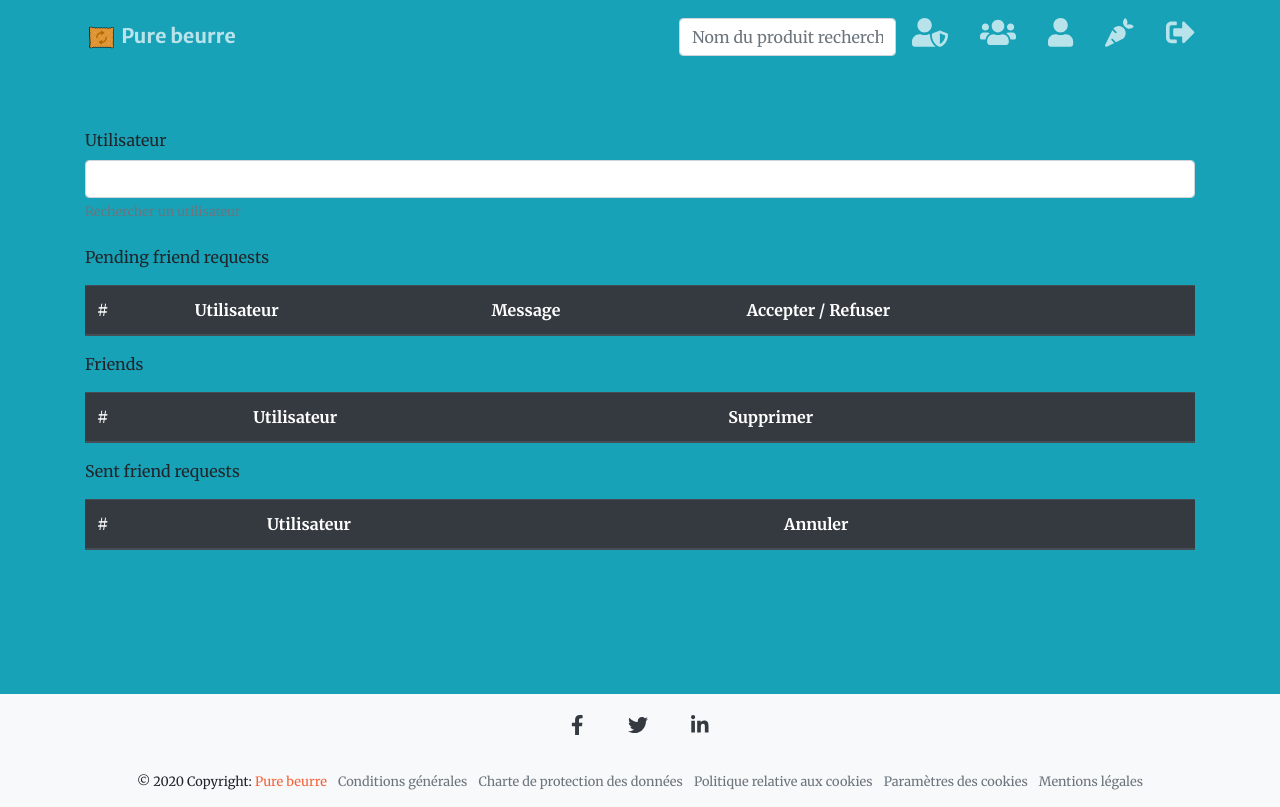
After one commit to 0x726974636879/platform-for-Nutella-enthusiasts, a Django app: page /search_friend/ in a window 1280 px wide. The commit adds this page. Run offline with Django 3.2, Linux system fonts and the light colour scheme; the visitor is signed in with stand-in values (Sample User, id 1); lists and menus that the app fills with data are empty; parts of the project's set-up code (start-up, migrations or seed data) failed here and were passed over; some libraries are stand-ins or nearby versions.

Commit message:
add: friendship feature

```diff
--- /dev/null
+++ b/src/apps/core/templates/core/friendship.html
@@ -0,0 +1,106 @@
+{% extends "layouts/base.html" %}
+
+{% load static %}
+
+{% block content %}
+<div class="page-section bg-info">
+    <div class="container">
+        {% for field in form %}
+            {% for error in field.errors %}
+                <div class="alert alert-danger" role="alert">
+                    <strong>{{ error|escape }}</strong>
+                </div>
+            {% endfor %}
+        {% endfor %}
+        <form action="{% url 'core:search_friend' %}" class=" mb-4 form-group" method="POST">
+            {% csrf_token %}
+            {% for field in form %}
+                <div class="form-group">
+                    <label for="{{ field.name }}">{{ field.label }}</label>
+                    {{ field }}
+                    <small class="form-text text-muted">{{ field.help_text }}</small>
+                </div>
+            {% endfor %}
+        </form>
+        {% if user_found %}
+            <form class="form-inline" action="{% url 'core:add_friend' %}" method="POST">
+                {% csrf_token %}
+                <div class="form-group mb-2">
+                    <input type="text" readonly class="form-control-plaintext" value="{{ user_found.username }}">
+                </div>
+                <div class="form-group mx-sm-3 mb-2">
+                    <label class="sr-only" for="user_id">{{ user_found.username }}</label>
+                    <input  type="hidden" name="user_id" value="{{ user_found.id }}">
+                </div>
+                <button type="submit" class="btn btn-primary mb-2">Ajouter en ami</button>
+            </form>
+        {% endif %}
+        <p>Pending friend requests</p>
+        <table class="table table-dark">
+            <thead>
+                <tr>
+                    <th scope="col">#</th>
+                    <th scope="col">Utilisateur</th>
+                    <th scope="col">Message</th>
+                    <th scope="col">Accepter / Refuser</th>
+                </tr>
+            </thead>
+            <tbody>
+                {% for obj in friendship %}
+                    <tr>
+                        <th scope="row">{{ forloop.counter }}</th>
+                        <td>{{ obj.user.username }}</td>
+                        <td>{{ obj.message | truncatechars:15 }}</td>
+                        <td>
+                            <a href="{% url 'core:accept_friend' obj.user.id %}" class="btn btn-success">O</a>
+                            <a href="{% url 'core:reject_friend' obj.user.id %}" class="btn btn-danger">X</a>
+                        </td>
+                    </tr>
+                {% endfor %}
+            </tbody>
+        </table>
+        <p>Friends</p>
+        <table class="table table-dark">
+            <thead>
+                <tr>
+                    <th scope="col">#</th>
+                    <th scope="col">Utilisateur</th>
+                    <th scope="col">Supprimer</th>
+                </tr>
+            </thead>
+            <tbody>
+                {% for obj in friends %}
+                    <tr>
+                        <th scope="row">{{ forloop.counter }}</th>
+                        <td>{{ obj.username }}</td>
+                        <td>
+                            <a href="{% url 'core:remove_friend' obj.id %}" class="btn btn-danger">X</a>
+                        </td>
+                    </tr>
+                {% endfor %}
+            </tbody>
+        </table>
+        <p>Sent friend requests</p>
+        <table class="table table-dark">
+            <thead>
+                <tr>
+                    <th scope="col">#</th>
+                    <th scope="col">Utilisateur</th>
+                    <th scope="col">Annuler</th>
+                </tr>
+            </thead>
+            <tbody>
+                {% for obj in friendship_request_sent %}
+                    <tr>
+                        <th scope="row">{{ forloop.counter }}</th>
+                        <td>{{ obj.username }}</td>
+                        <td>
+                            <a href="{% url 'core:cancel_friend_request' obj.id %}" class="btn btn-danger">X</a>
+                        </td>
+                    </tr>
+                {% endfor %}
+            </tbody>
+        </table>
+    </div>
+</div>
+{% endblock content %}
--- a/src/apps/core/urls.py
+++ b/src/apps/core/urls.py
@@ -6,12 +6,43 @@ app_name = "core"
 urlpatterns = [
     path('', views.HomePageView.as_view(), name='home'),
     path(
-        'legal_mentions/',
+        "legal_mentions/",
         views.LegalMentionsView.as_view(),
-        name='legal_mentions'
+        name="legal_mentions"
     ),
-    path('login/', views.LoginPageView.as_view(), name='login'),
-    path('logout/', views.LogoutView.as_view(), name='logout'),
-    path('signup/', views.SignUpView.as_view(), name='signup'),
-    path('profil/', views.ProfilView.as_view(), name='profil'),
+    path("login/", views.LoginPageView.as_view(), name="login"),
+    path("logout/", views.LogoutView.as_view(), name="logout"),
+    path("signup/", views.SignUpView.as_view(), name="signup"),
+    path("profil/", views.ProfilView.as_view(), name="profil"),
+    path("friends/", views.FriendShip.as_view(), name="friendship"),
+    path(
+        "search_friend/",
+        views.SearchFriend.as_view(),
+        name="search_friend"
+    ),
+    path(
+        "add_friend/",
+        views.AddFriend.as_view(),
+        name="add_friend"
+    ),
+    path(
+        "friends/<int:id>/remove",
+        views.RemoveFriendShip.as_view(),
+        name="remove_friend"
+    ),
+    path(
+        "friends/<int:id>/accept",
+        views.AcceptFriendShip.as_view(),
+        name="accept_friend"
+    ),
+    path(
+        "friends/<int:id>/reject",
+        views.RejectFriendShip.as_view(),
+        name="reject_friend"
+    ),
+    path(
+        "friends/<int:id>/cancel_friend_request",
+        views.CancelFriendRequest.as_view(),
+        name="cancel_friend_request"
+    )
 ]
--- a/src/apps/core/views.py
+++ b/src/apps/core/views.py
@@ -1,13 +1,21 @@
+from friendship.models import Friend, FriendshipRequest
+
 from django.conf import settings
 from django.contrib.auth import authenticate, login, logout
 from django.contrib.auth.models import User
 from django.contrib.auth.mixins import LoginRequiredMixin
-from django.shortcuts import HttpResponseRedirect, render, redirect
-from django.views.generic import TemplateView
+from django.shortcuts import (
+    get_object_or_404,
+    HttpResponseRedirect,
+    render,
+    redirect
+)
+from django.views.generic import TemplateView, View
 from django.views.generic.edit import FormView
 from django.urls import reverse
 
-from .forms import LoginForm, SignUpForm
+from .forms import LoginForm, SignUpForm, SearchUserForm
+from .utils import get_friendship
 
 
 class HomePageView(TemplateView):
@@ -110,3 +118,121 @@ class LegalMentionsView(TemplateView):
     Legal mentions page view.
     """
     template_name = "core/legal_mentions.html"
+
+
+class FriendShip(LoginRequiredMixin, FormView):
+    """
+    Friendship page view.
+    """
+    form_class = SearchUserForm
+    template_name = "core/friendship.html"
+
+    def get(self, request, *args, **kwargs):
+        """
+        Get all the friendship requests.
+        """
+        kwargs.update(get_friendship(request.user))
+        return self.render_to_response(self.get_context_data(**kwargs))
+
+
+class AcceptFriendShip(LoginRequiredMixin, View):
+    template_name = "core/friendship.html"
+
+    def get(self, request, *args, **kwargs):
+        """
+        Override get method to accept a friend.
+        """
+        other_user = get_object_or_404(User, pk=kwargs["id"])
+        friend_request = FriendshipRequest.objects.get(
+            from_user=other_user, to_user=request.user
+        )
+        friend_request.accept()
+        return HttpResponseRedirect(reverse("core:friendship"))
+
+
+class RejectFriendShip(LoginRequiredMixin, View):
+    def get(self, request, *args, **kwargs):
+        """
+        Override get method to reject a friend.
+        """
+        other_user = get_object_or_404(User, pk=kwargs["id"])
+        friend_request = FriendshipRequest.objects.get(
+            from_user=other_user, to_user=request.user
+        )
+        friend_request.delete()
+        return HttpResponseRedirect(reverse("core:friendship"))
+
+
+class RemoveFriendShip(LoginRequiredMixin, View):
+    def get(self, request, *args, **kwargs):
+        """
+        Override get method to delete a friendship between two
+        users.
+        """
+        other_user = get_object_or_404(User, pk=kwargs["id"])
+        Friend.objects.remove_friend(self.request.user, other_user)
+        return HttpResponseRedirect(reverse("core:friendship"))
+
+
+class CancelFriendRequest(LoginRequiredMixin, View):
+    def get(self, request, *args, **kwargs):
+        """
+        Override get method to cancel a friendship sent.
+        """
+        try:
+            FriendshipRequest.objects.get(id=kwargs["id"]).delete()
+        except FriendshipRequest.DoesNotExist:
+            pass
+        finally:
+            return HttpResponseRedirect(reverse("core:friendship"))
+
+
+class SearchFriend(LoginRequiredMixin, FormView):
+    template_name = "core/friendship.html"
+    form_class = SearchUserForm
+
+    def post(self, request, **kwargs):
+        """
+        Override post method to search a user.
+        """
+        form = SearchUserForm(data=request.POST)
+        kwargs.update(get_friendship(request.user))
+        context = {
+            "form": form,
+            **kwargs
+        }
+        if form.is_valid():
+            # Retrieve email and password informations.
+            username = form.cleaned_data.get("username")
+            if username != self.request.user.username:
+                # Get the user.
+                try:
+                    user = User.objects.get(username=username)
+                    context["user_found"] = user
+                except User.DoesNotExist:
+                    error_msg = f"L'utilisateur {username} n'existe pas"
+                    form.add_error("username", error_msg)
+                    return render(request, self.template_name, context)
+                return render(request, self.template_name, context)
+        return render(request, self.template_name, context)
+
+
+class AddFriend(LoginRequiredMixin, View):
+    template_name = "core/friendship.html"
+
+    def post(self, request, **kwargs):
+        """
+        Override post method to add a friend.
+        """
+        other_user = get_object_or_404(User, pk=request.POST["user_id"])
+        Friend.objects.add_friend(
+            request.user,
+            other_user,
+            message="Hey tu veux devenir mon ami ? :-)"
+        )
+        kwargs.update(get_friendship(request.user))
+        context = {
+            "form": SearchUserForm(),
+            **kwargs
+        }
+        return render(request, self.template_name, context)
--- a/src/templates/layouts/_nav.html
+++ b/src/templates/layouts/_nav.html
@@ -26,6 +26,7 @@
                     {% if user.is_superuser %}
                         <li class="nav-item"><a class="nav-link js-scroll-trigger" href="/admin"><i class="fa fa-user-shield fa-2x" aria-hidden="true"></i></a></li>
                     {% endif %}
+                    <li class="nav-item"><a class="nav-link js-scroll-trigger" href="{% url 'core:friendship' %}"><i class="fas fa-users fa-2x"></i></a></li>
                     <li class="nav-item"><a class="nav-link js-scroll-trigger" href="{% url 'core:profil' %}"><i class="fas fa-user fa-2x"></i></a></li>
                     <li class="nav-item"><a class="nav-link js-scroll-trigger" href="{% url 'resources:products_saved' %}"><i class="fas fa-carrot fa-2x"></i></a></li>
                     <li class="nav-item"><a class="nav-link js-scroll-trigger" href="{% url 'core:logout' %}"><i class="fas fa-sign-out-alt fa-2x"></i></a></li>
--- a/src/urls.py
+++ b/src/urls.py
@@ -18,7 +18,7 @@ from django.urls import include, path
 
 
 def trigger_error(request):
-    division_by_zero = 1 / 0
+    return 1 / 0
 
 
 urlpatterns = [
@@ -30,4 +30,5 @@ urlpatterns = [
 urlpatterns += [
     path('admin/', admin.site.urls, name='admin'),
     path('sentry-debug/', trigger_error),
+    path('friendship/', include('friendship.urls')),
 ]
```
